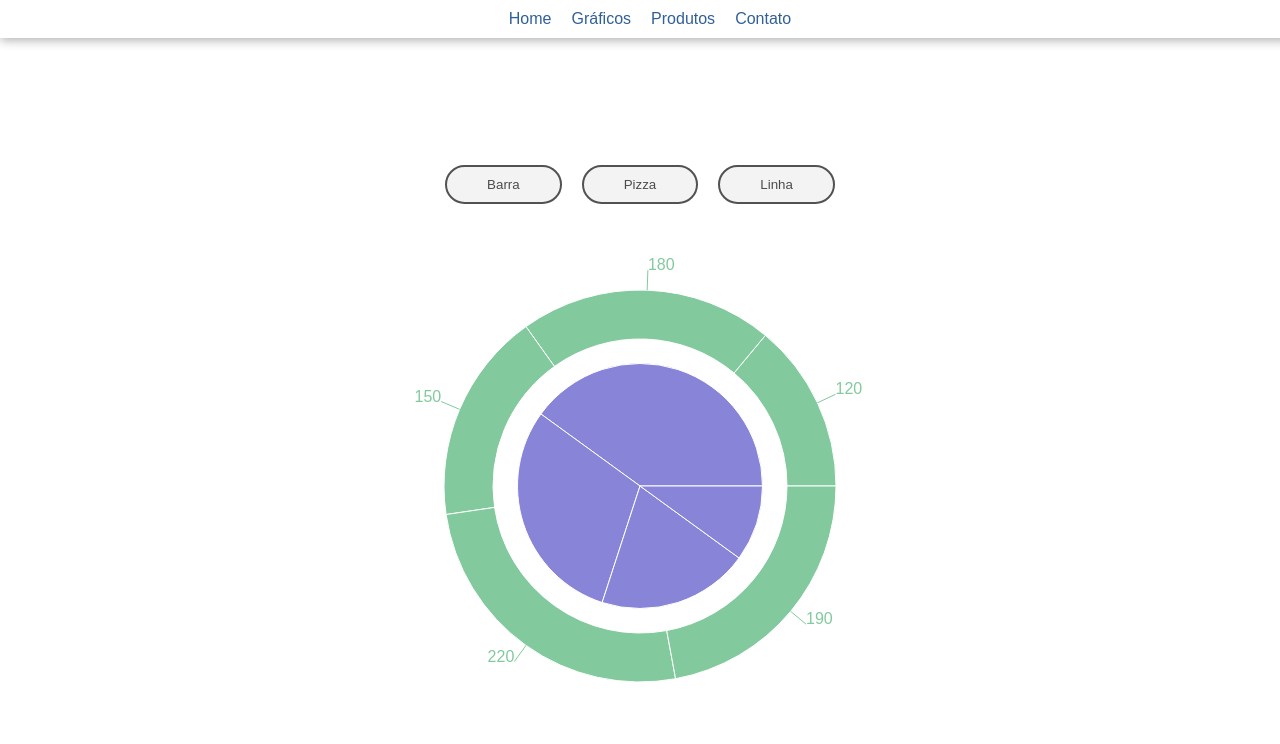
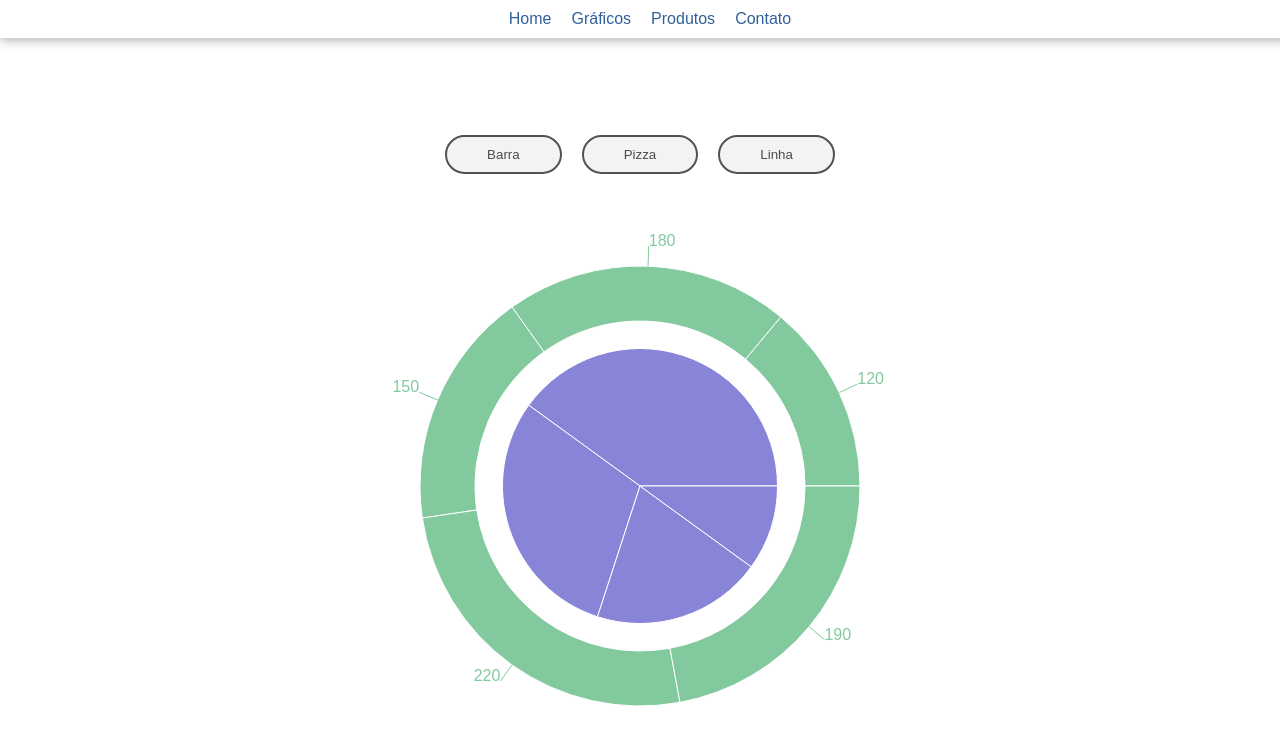
Before and after one commit to Andredev-dias/revReact04, a React (Vite) app: page /charts in a window 1280 px wide. Both pictures are taken after a click on the button "Pizza". Shown: the top 744 px of the page. Built offline with nearby package versions, Linux system fonts and the light colour scheme.

Commit message:
Add files via upload

```diff
--- a/src/components/lineChart.jsx
+++ b/src/components/lineChart.jsx
@@ -16,7 +16,7 @@ export const GLinha = () => {
         <AreaChart
             style={{
                 width: '100%',
-                maxWidth: '700px',
+                maxWidth: '1200px',
                 maxHeight: '70vh',
                 aspectRatio: 1.618
             }}
--- a/src/components/pieChart.jsx
+++ b/src/components/pieChart.jsx
@@ -8,8 +8,8 @@ export const GPie = () => {
             style={{
                 width: '100%',
                 height: '100%',
-                maxWidth: '500px',
-                maxHeight: '80vh',
+                maxWidth: '1200px',
+                maxHeight: '70vh',
                 aspectRatio: 1
             }}
             responsive
```
